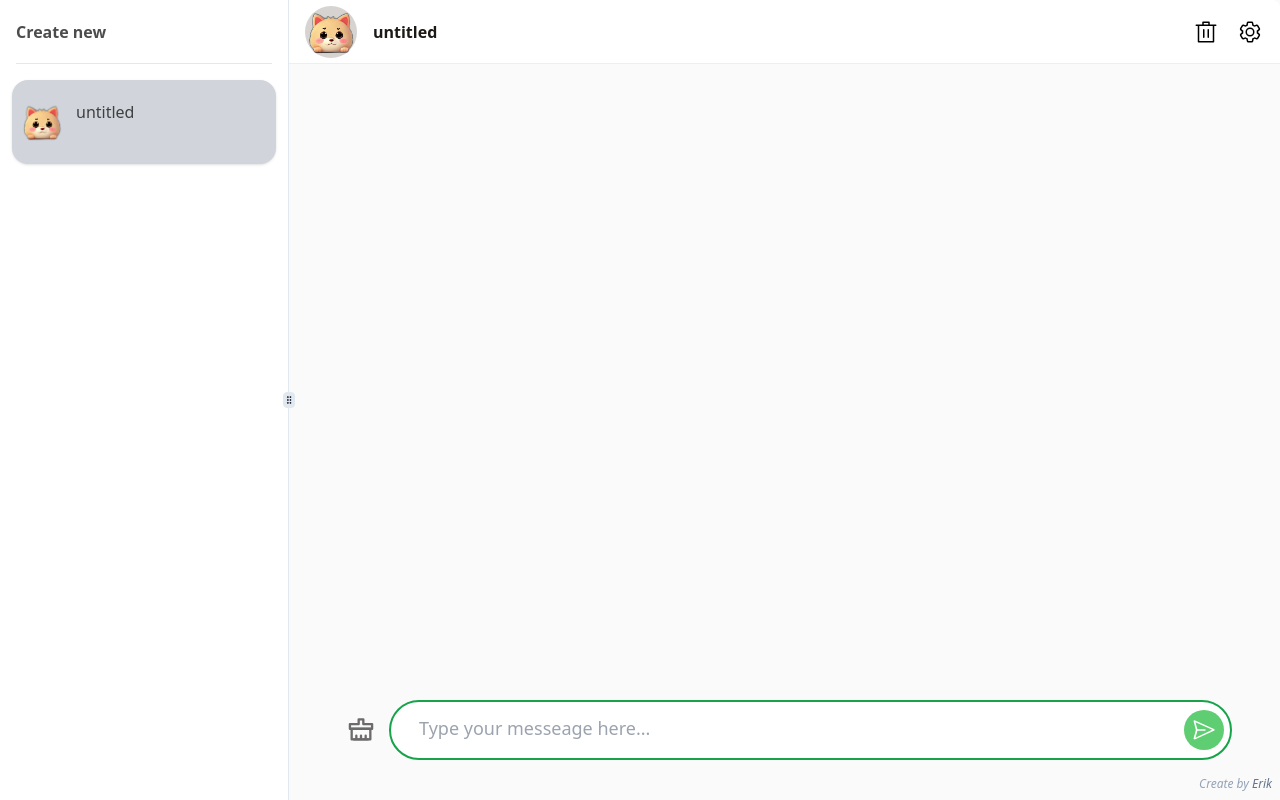
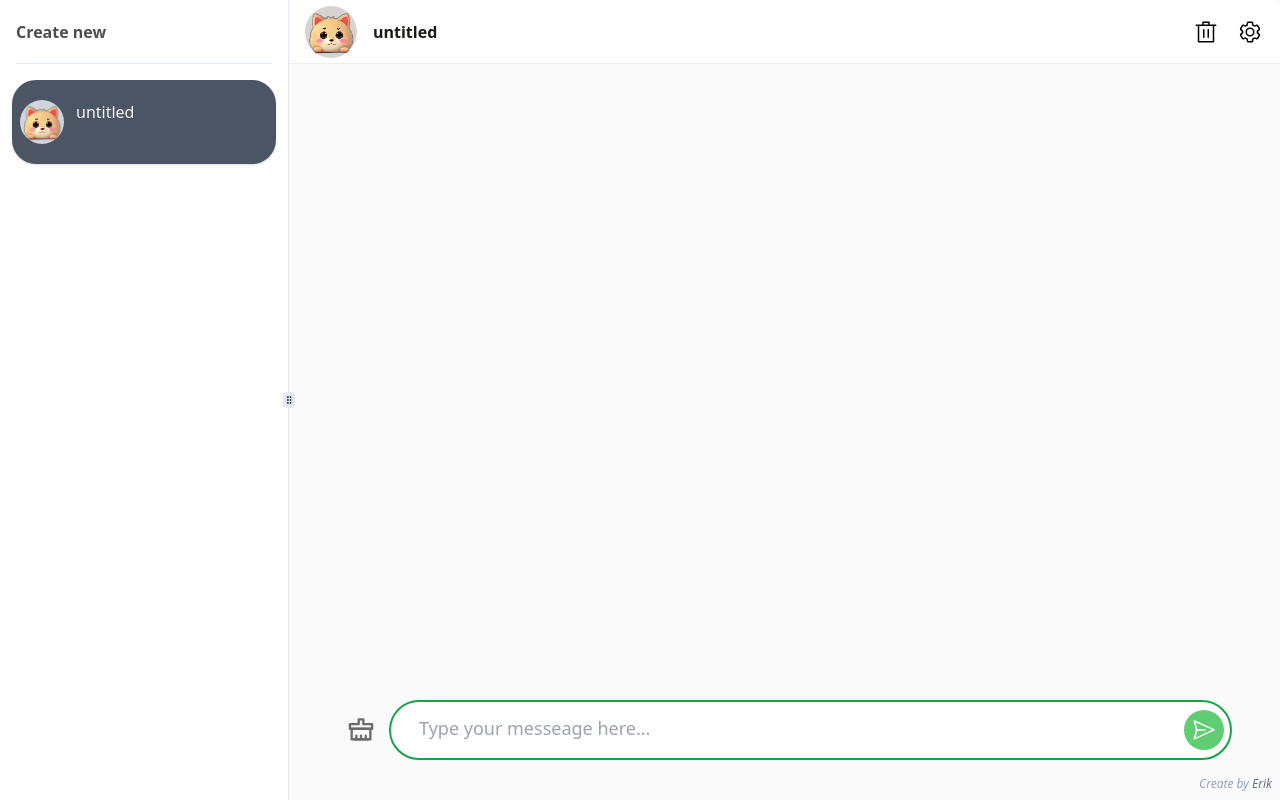
Before and after one commit to loo-y/GeminiChatUp, a Next.js app: page / in a window 1280 px wide. Built offline with nearby package versions, Linux system fonts and the light colour scheme.

Commit message:
chore: update chatlist layout

```diff
--- a/app/modules/Conversation/Chatlist.tsx
+++ b/app/modules/Conversation/Chatlist.tsx
@@ -53,8 +53,10 @@ const ConversationList = () => {
     const dispatch = useAppDispatch()
     const state = useAppSelector(getChatState)
     const { conversationList } = state || {}
-    const isSlectedConversationClass = `bg-gray-300`
+    const isSlectedConversationClass = `bg-gray-600  text-gray-100 `
     const unSlectedConversationClass = `bg-gray-100`
+    const isSlectedConversationInnerTextClass = `text-gray-50`
+    const unSlectedConversationInnerTextClass = `text-gray-400`
     const handleSelectConversation = (theConversation: IConversation) => {
         dispatch(
             updateSelectConversation({
@@ -79,7 +81,7 @@ const ConversationList = () => {
         // )
     }
     return (
-        <div className="__conversationlist__ flex flex-col mt-3 gap-1 relative flex-1 overflow-scroll bg-white">
+        <div className="__conversationlist__ flex flex-col mt-3 gap-1 relative flex-1  overflow-scroll bg-white">
             {_.map(conversationList, (theConversation, conversationIndex) => {
                 const { conversationName, history, isSelected, modelAvatar, isFetching } = theConversation || {}
                 const lastChatItem: IChatItem | undefined = history && history[history.length - 1]
@@ -95,7 +97,7 @@ const ConversationList = () => {
                         }}
                     >
                         <div
-                            className={`flex flex-row gap-3 shadow rounded-2xl  mx-1 py-5 px-2 flex-grow ${
+                            className={`flex flex-row gap-3 shadow rounded-3xl mx-1 py-5 pl-2 pr-4 flex-grow ${
                                 isSelected ? isSlectedConversationClass : unSlectedConversationClass
                             }`}
                         >
@@ -109,7 +111,9 @@ const ConversationList = () => {
                             <div className="flex flex-col gap-1 mr-3">
                                 <div className=" line-clamp-1">{conversationName}</div>
                                 {lastText && !isFetching ? (
-                                    <div className="text-textGrayColor text-sm line-clamp-1">
+                                    <div
+                                        className={`${isSelected ? isSlectedConversationInnerTextClass : unSlectedConversationInnerTextClass} text-sm line-clamp-1`}
+                                    >
                                         {isUser ? 'You: ' : ''}
                                         {lastText.substring(0, 50)}
                                     </div>
@@ -117,7 +121,9 @@ const ConversationList = () => {
                                     <div className="text-lightGreen text-sm line-clamp-1">{`is typing...`}</div>
                                 ) : null}
                             </div>
-                            <div className="__conersation_updatetime__ flex items-center justify-end flex-grow text-xs text-stone-500">
+                            <div
+                                className={`__conersation_updatetime__ flex items-center justify-end flex-grow text-xs ${isSelected ? isSlectedConversationInnerTextClass : unSlectedConversationInnerTextClass}`}
+                            >
                                 {lastTimestamp ? <span>{formatDate(lastTimestamp)}</span> : null}
                             </div>
                         </div>
```
